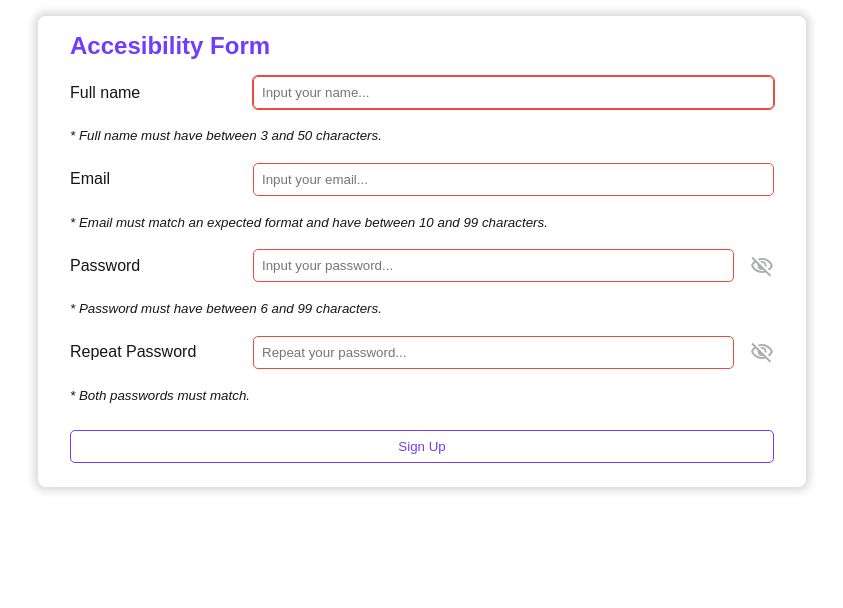
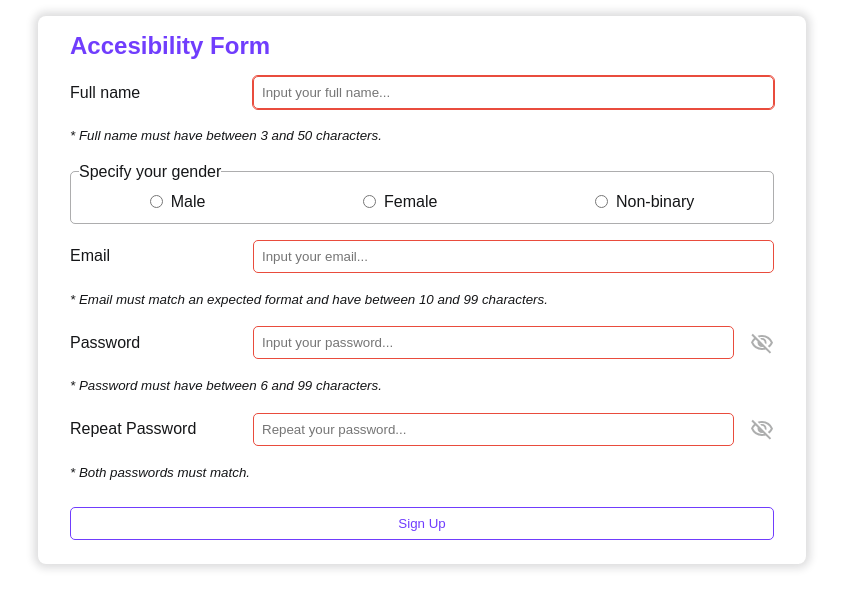
Before and after one commit to DOR-Developer/accesibility, a plain HTML site: page form/form.html in a window 1280 px wide. Shown: the whole page, without its empty margins (218-1061 px from the left). Drawn offline with Linux system fonts and the light colour scheme.

Commit message:
Form fieldset + some notes on range and form accessibility

```diff
--- a/form/form.css
+++ b/form/form.css
@@ -50,18 +50,29 @@ form {
     gap: 1rem;
     border-radius: 8px;
     padding: 1rem 2rem;
-    box-shadow: 0 0 8px 4px rgba(0, 0, 0, 0.15);
+    box-shadow: 0 0 8px 4px rgba(var(--black), 0.15);
 }
 
 form fieldset {
+    display: flex;
+    align-items: center;
+    gap: 1rem;
+    padding: .5rem;
+    border-radius: 5px;
+    border: 1px solid rgba(var(--black), .35);
+}
+form fieldset label {
     flex: 1 1 auto;
-    width: 100%;
-    display: flex;
-    flex-direction: column;
+    flex-wrap: nowrap;
+    padding: .25rem;
+    border-radius: 5px;
     justify-content: center;
-    gap: 1rem;
-    border: none;
-    outline: none;
+}
+form fieldset label span {
+    flex: 0 0 auto;
+}
+form fieldset label input {
+    flex: 0 0 auto;
 }
 
 form h2 {
@@ -122,15 +133,22 @@ form label textarea {
     outline: none;
 }
 
-form label input:focus,
+form label input:not([type='radio']):focus,
 form label textarea:focus {
+    outline: 1px solid rgb(var(--primary-color));
+}
+
+form label input[type='radio'] {
+    accent-color: rgb(var(--primary-color));
+}
+form label:has(input[type='radio']:focus) {
     outline: 1px solid rgb(var(--primary-color));
 }
 
 form label input:invalid,
 form label textarea:invalid {
     border-color: rgb(var(--error));
-    outline-color: rgb(var(--error));
+    outline-color: rgb(var(--error)) !important;
 }
 
 form small {
@@ -157,9 +175,8 @@ form label button.toggle-password-visibility {
     outline: none;
     fill: rgb(var(--black), .35);
 }
-form label button.toggle-password-visibility:focus {
-    fill: rgba(var(--black), .5);
-}
+
+form label button.toggle-password-visibility:focus,
 form label button.toggle-password-visibility:hover {
     fill: rgb(var(--primary-color));
 }
--- a/form/form.html
+++ b/form/form.html
@@ -1,5 +1,11 @@
 <!DOCTYPE html>
 <html lang="en">
+<!--
+    The attribute tabindex="0" adds elements to the DOM tab sequence hierarchy.
+
+    https://www.w3.org/WAI/ARIA/apg/practices/hiding-semantics/
+    By adding role="presentation" any element will be disabled from ARIA.
+-->
 <head>
     <meta charset="UTF-8">
     <meta name="viewport" content="width=device-width, initial-scale=1.0">
@@ -20,8 +26,24 @@
     <link rel="stylesheet"  href="form.css">
 </head>
 <body>
+    <!--
+        https://developer.mozilla.org/en-US/docs/Web/Accessibility
 
-    <!-- TODO : Launch screen for accesibility -->
+        https://www.w3.org/WAI/ARIA/apg/practices/landmark-regions/#htmlsectioningelements
+        https://www.w3.org/WAI/ARIA/apg/practices/structural-roles/
+        <header> -> role="banner"
+        <aside> -> role="complementary"
+        <footer> -> role="contentinfo"
+        <form> -> role="form" || role="search" when using search functionality
+        <main> -> role="main"
+        <nav> -> role="navigation"
+        <section> -> role="region" ( must have a label )
+
+        https://www.w3.org/WAI/ARIA/apg/practices/names-and-descriptions/#naming_role_guidance
+
+        List of roles.
+        https://www.w3.org/WAI/ARIA/apg/practices/names-and-descriptions/#naming_role_guidance
+    -->
 
     <main>
         <!--
@@ -34,31 +56,46 @@
             enctype="multipart/form-data"
 
         -->
-        <form action="#" method="POST">
-            <h2>Accesibility Form</h2>
-            <fieldset>
+        <form action="#" method="POST" aria-labelledby="signup-form-title">
+            <h2 id="signup-form-title">Accesibility Form</h2>
             <label>
                 <span>Full name</span>
                 <input
                     type="text"
-                        name="name"
                     minlength="3"
                     maxlength="50"
+                    name="Full-name"
                     autocomplete="name"
-                        placeholder="Input your name..."
+                    aria-describedby="Required, minimum length 3 characters and maximum length 50 characters."
+                    placeholder="Input your full name..."
                     autofocus
-                        value=""
                     required/>
             </label>
             <small><i>* Full name must have between 3 and 50 characters.</i></small>
+            <fieldset role="radiogroup">
+                <legend>Specify your gender</legend>
+                <label>
+                    <input type="radio" name="Gender" value="0"/>
+                    <span>Male</span>
+                </label>
+                <label>
+                    <input type="radio" name="Gender" value="1"/>
+                    <span>Female</span>
+                </label>
+                <label>
+                    <input type="radio" name="Gender" value="2" required/>
+                    <span>Non-binary</span>
+                </label>
+            </fieldset>
             <label>
                 <span>Email</span>
                 <input
                     type="email"
                     minlength="10"
                     maxlength="99"
-                        name="email"
+                    name="Email"
                     autocomplete="email"
+                    aria-describedby="Required, must match email format, minimum length 10 characters and maximum length 99 characters."
                     placeholder="Input your email..."
                     required />
             </label>
@@ -70,11 +107,12 @@
                         type="password"
                         minlength="6"
                         maxlength="99"
-                            name="password"
+                        name="Password"
                         autocomplete="new-password"
+                        aria-describedby="Required, minimum length 6 characters and maximum length 99 characters."
                         placeholder="Input your password..."
                         required />
-                        <button type="button" class="toggle-password-visibility">
+                    <button type="button" aria-label="Show-password" class="toggle-password-visibility">
                         <svg style="display: none;" xmlns="http://www.w3.org/2000/svg" height="24" viewBox="0 -960 960 960" width="24"><path d="M480-320q75 0 127.5-52.5T660-500q0-75-52.5-127.5T480-680q-75 0-127.5 52.5T300-500q0 75 52.5 127.5T480-320Zm0-72q-45 0-76.5-31.5T372-500q0-45 31.5-76.5T480-608q45 0 76.5 31.5T588-500q0 45-31.5 76.5T480-392Zm0 192q-146 0-266-81.5T40-500q54-137 174-218.5T480-800q146 0 266 81.5T920-500q-54 137-174 218.5T480-200Zm0-300Zm0 220q113 0 207.5-59.5T832-500q-50-101-144.5-160.5T480-720q-113 0-207.5 59.5T128-500q50 101 144.5 160.5T480-280Z"/></svg>
                         <svg xmlns="http://www.w3.org/2000/svg" height="24" viewBox="0 -960 960 960" width="24"><path d="m644-428-58-58q9-47-27-88t-93-32l-58-58q17-8 34.5-12t37.5-4q75 0 127.5 52.5T660-500q0 20-4 37.5T644-428Zm128 126-58-56q38-29 67.5-63.5T832-500q-50-101-143.5-160.5T480-720q-29 0-57 4t-55 12l-62-62q41-17 84-25.5t90-8.5q151 0 269 83.5T920-500q-23 59-60.5 109.5T772-302Zm20 246L624-222q-35 11-70.5 16.5T480-200q-151 0-269-83.5T40-500q21-53 53-98.5t73-81.5L56-792l56-56 736 736-56 56ZM222-624q-29 26-53 57t-41 67q50 101 143.5 160.5T480-280q20 0 39-2.5t39-5.5l-36-38q-11 3-21 4.5t-21 1.5q-75 0-127.5-52.5T300-500q0-11 1.5-21t4.5-21l-84-82Zm319 93Zm-151 75Z"/></svg>
                     </button>
@@ -88,19 +126,19 @@
                         type="password"
                         minlength="6"
                         maxlength="99"
-                            name="repeat-password"
+                        name="Repeat-password"
                         autocomplete="new-password"
+                        aria-describedby="Required, must match the other password input."
                         placeholder="Repeat your password..."
                         required />
-                        <button type="button" class="toggle-password-visibility">
+                    <button type="button" aria-label="Show-repeat-password" class="toggle-password-visibility">
                         <svg style="display: none;" xmlns="http://www.w3.org/2000/svg" height="24" viewBox="0 -960 960 960" width="24"><path d="M480-320q75 0 127.5-52.5T660-500q0-75-52.5-127.5T480-680q-75 0-127.5 52.5T300-500q0 75 52.5 127.5T480-320Zm0-72q-45 0-76.5-31.5T372-500q0-45 31.5-76.5T480-608q45 0 76.5 31.5T588-500q0 45-31.5 76.5T480-392Zm0 192q-146 0-266-81.5T40-500q54-137 174-218.5T480-800q146 0 266 81.5T920-500q-54 137-174 218.5T480-200Zm0-300Zm0 220q113 0 207.5-59.5T832-500q-50-101-144.5-160.5T480-720q-113 0-207.5 59.5T128-500q50 101 144.5 160.5T480-280Z"/></svg>
                         <svg xmlns="http://www.w3.org/2000/svg" height="24" viewBox="0 -960 960 960" width="24"><path d="m644-428-58-58q9-47-27-88t-93-32l-58-58q17-8 34.5-12t37.5-4q75 0 127.5 52.5T660-500q0 20-4 37.5T644-428Zm128 126-58-56q38-29 67.5-63.5T832-500q-50-101-143.5-160.5T480-720q-29 0-57 4t-55 12l-62-62q41-17 84-25.5t90-8.5q151 0 269 83.5T920-500q-23 59-60.5 109.5T772-302Zm20 246L624-222q-35 11-70.5 16.5T480-200q-151 0-269-83.5T40-500q21-53 53-98.5t73-81.5L56-792l56-56 736 736-56 56ZM222-624q-29 26-53 57t-41 67q50 101 143.5 160.5T480-280q20 0 39-2.5t39-5.5l-36-38q-11 3-21 4.5t-21 1.5q-75 0-127.5-52.5T300-500q0-11 1.5-21t4.5-21l-84-82Zm319 93Zm-151 75Z"/></svg>
                     </button>
                 </div>
             </label>
             <small><i>* Both passwords must match.</i></small>
-            </fieldset>
-            <button type="submit" name="sign-up">Sign Up</button>
+            <button type="submit">Sign Up</button>
         </form>
     </main>
 
--- a/form/form.js
+++ b/form/form.js
@@ -65,11 +65,16 @@
  * password fields using a button.
  * The button needs to be right after the input.
  */
-document.querySelectorAll("form label:has(input[type='password']) button").forEach(button => {
-    button.addEventListener("mouseup", (ev) => {
+document.querySelectorAll(".toggle-password-visibility").forEach(button => {
+    ["mouseup", "keydown"].forEach(event => button.addEventListener(event, (ev) => {
+        ev.preventDefault();
         try {
             const button = ev.target.closest('button');
             const input = button.previousElementSibling;
+
+            if (event === "keydown" && ev.keyCode !== 32) {
+                return;
+            }
 
             if (input.tagName === "INPUT") {
                 const inputType = input.type;
@@ -89,7 +94,7 @@ document.querySelectorAll("form label:has(input[type='password']) button").forEa
             }
 
         } catch (error) {}
-    });
+    }));
 })
 
 /**
@@ -113,17 +118,20 @@ document.querySelectorAll("form").forEach(form => {
     });
 });
 
-document.querySelector("input[name='repeat-password']").addEventListener("input", (ev) => {
+/**
+ * Repeat password validation on input.
+ * Implements previous validation.
+ * Both passwords need to match.
+ */
+document.querySelector("input[name='Repeat-password']").addEventListener("input", (ev) => {
     try {
         const target = ev.target;
-        const password = document.querySelector("input[name='password']");
+        const password = document.querySelector("input[name='Password']");
 
         if (target.value.length < 6 || target.value.length > 99) {
             target.setCustomValidity("");
             return;
         }
-
-        console.log(target.value !== password.value, target.value, password.value);
 
         if (target.value !== password.value) {
             target.setCustomValidity("Both passwords must match");
--- /dev/null
+++ b/range/range.css
@@ -0,0 +1,22 @@
+* {
+    margin: 0;
+    padding: 0;
+    box-sizing: border-box;
+    min-width: 0;
+}
+
+main {
+    display: flex;
+    width: 100%;
+    height: 100vh;
+    flex-direction: column;
+    justify-content: space-evenly;
+    align-items: center;
+    accent-color: rgb(112, 61, 253);
+}
+
+label {
+    display: flex;
+    align-items: center;
+    gap: 1rem;
+}
```
Also changed, not shown: range/range.html (added, +58 -0 lines), range/range.js (added, +60 -0 lines), table/table.html (added, +13 -0 lines), table/table.css (added), table/table.js (added). Lines whose indentation alone changed are shown as unchanged.
